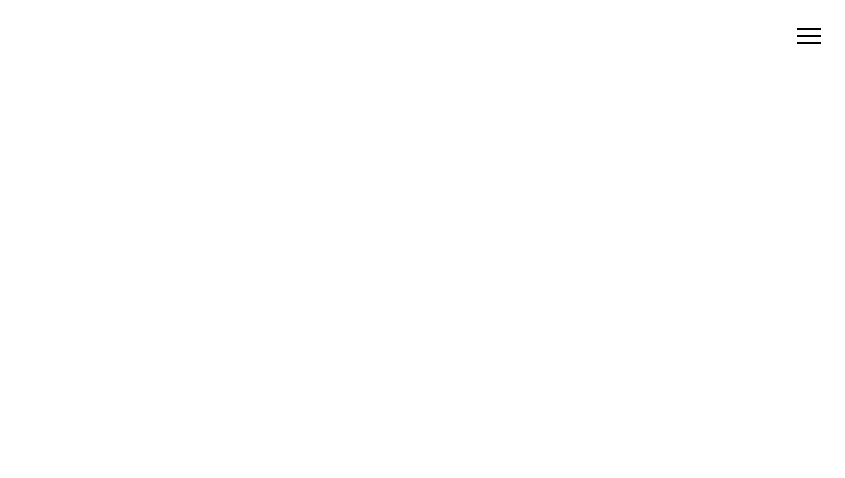
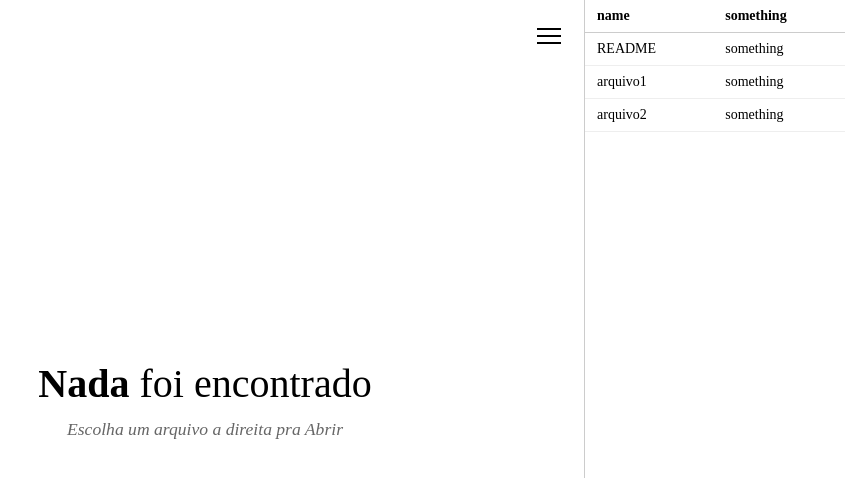
Before and after one commit to jhonny1307/AV_RPG, a plain HTML site: page index.htm in a window 1280 px wide. Shown: the top 478 px of the page, without its empty margins (435-1280 px from the left). Drawn offline with Linux system fonts and the light colour scheme.

Commit message:
Refactor HTML structure and styles

```diff
--- a/index.htm
+++ b/index.htm
@@ -1,3 +1,4 @@
+<!DOCTYPE html>
 <!DOCTYPE html>
 <html lang="pt-BR">
 <head>
@@ -67,17 +68,42 @@
       border-bottom: 1px solid #ccc;
       font-weight: 600;
     }
+
+    #conteudo {
+      position: fixed;
+      top: 50%;
+      left: 50%;
+      transform: translate(-50%, -50%);
+      text-align: center;
+    }
+
+    #conteudo .titulo {
+      font-size: 2.5rem;
+      margin: 0 0 12px;
+    }
+
+    #conteudo .subtitulo {
+      font-size: 1.1rem;
+      font-style: italic;
+      color: #666;
+      margin: 0;
+    }
   </style>
 </head>
 <body>
 
-  <button class="menu-btn" id="menuBtn">
+  <button class="menu-btn deslocado" id="menuBtn">
     <span></span>
     <span></span>
     <span></span>
   </button>
 
-  <div class="sidebar" id="sidebar">
+  <div id="conteudo">
+    <p class="titulo"><strong>Nada</strong> foi encontrado</p>
+    <p class="subtitulo">Escolha um arquivo a direita pra Abrir</p>
+  </div>
+
+  <div class="sidebar aberta" id="sidebar">
     <table id="tabela">
       <thead><tr id="tabelaHead"></tr></thead>
       <tbody id="tabelaBody"></tbody>
```
